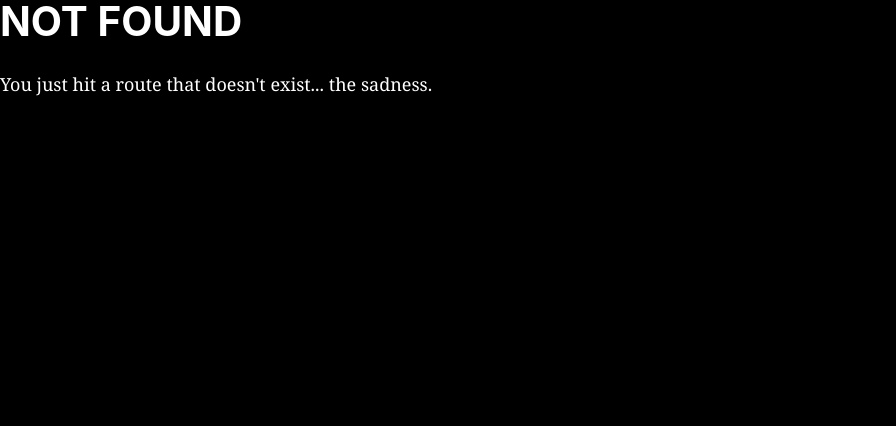
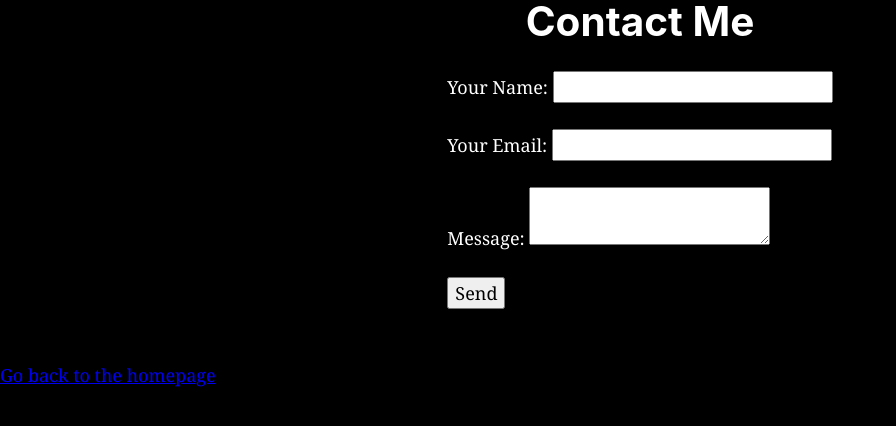
Before and after one commit to jweird/miles-gatsbyjs, a Gatsby site: page /Contact in a window 1280 px wide. Before the commit this address had no page. Shown: the whole page, without its empty margins (0-896 px from the left). Built offline with nearby package versions, Linux system fonts and the light colour scheme; Gatsby itself is replaced by a stand-in of ours.

Commit message:
Contact Form

```diff
--- a/src/components/body.js
+++ b/src/components/body.js
@@ -4,6 +4,8 @@ import BodyStyles from "./body.module.css"
 import pic from "../images/miles.jpg"
 import havasu from "../images/Lake Havasu.jpg"
 import havasu2 from "../images/IMG_0250 2.jpg"
+import { Link } from "gatsby"
+
 const Body = () => (
   <div className={BodyStyles.container}>
     <div className={BodyStyles.col}>
@@ -11,7 +13,7 @@ const Body = () => (
         <h1>JORDAN MILES</h1>
         <h3>REALTOR AND PHOTOGRAPHER</h3>
 
-        <Link to="/page-2">
+        <Link to="/Contact">
           <button className={BodyStyles.button}>BIZ INQUIRES</button>
         </Link>
 
--- /dev/null
+++ b/src/components/contact.module.css
@@ -0,0 +1,14 @@
+.container {
+  display: flex;
+  flex-direction: column;
+  justify-content: center;
+}
+
+.row {
+  justify-content: center;
+  display: flex;
+  flex-direction: row;
+}
+
+.form {
+}
--- /dev/null
+++ b/src/components/form.js
@@ -0,0 +1,39 @@
+import React, { Fragment } from "react"
+import contactStyles from "../components/contact.module.css"
+
+const Form = () => (
+  <div className={contactStyles.container}>
+    <div className={contactStyles.row}>
+      <h1>Contact Me</h1>
+    </div>
+    <div className={contactStyles.row}>
+      <form
+        name="contact"
+        method="POST"
+        data-netlify="true"
+        className={contactStyles.form}
+      >
+        <p>
+          <label>
+            Your Name: <input type="text" name="name" />
+          </label>
+        </p>
+        <p>
+          <label>
+            Your Email: <input type="email" name="email" />
+          </label>
+        </p>
+        <p>
+          <label>
+            Message: <textarea name="message"></textarea>
+          </label>
+        </p>
+        <p>
+          <button type="submit">Send</button>
+        </p>
+      </form>
+    </div>
+  </div>
+)
+
+export default Form
--- a/src/components/icons.js
+++ b/src/components/icons.js
@@ -5,8 +5,10 @@ import insta from "../images/instagram-white.png"
 
 const Icons = () => (
   <div>
+    <a href="https://www.instagram.com/jordanmiless/" target="_blank">
+      <img className={IconStyles.icons} src={insta} alt="" />
+    </a>
     <img className={IconStyles.icons} src={twit} alt="" />
-    <img className={IconStyles.icons} src={insta} alt="" />
   </div>
 )
 
--- a/src/pages/page-2.js
+++ b/src/pages/Contact.js
@@ -1,13 +1,13 @@
 import React from "react"
 import { Link } from "gatsby"
-
+import Form from "../components/form"
 import Layout from "../components/layout"
 import SEO from "../components/seo"
 
 const SecondPage = () => (
   <Layout>
     <SEO title="Contact Me" />
-
+    <Form />
     <Link to="/">Go back to the homepage</Link>
   </Layout>
 )
```
